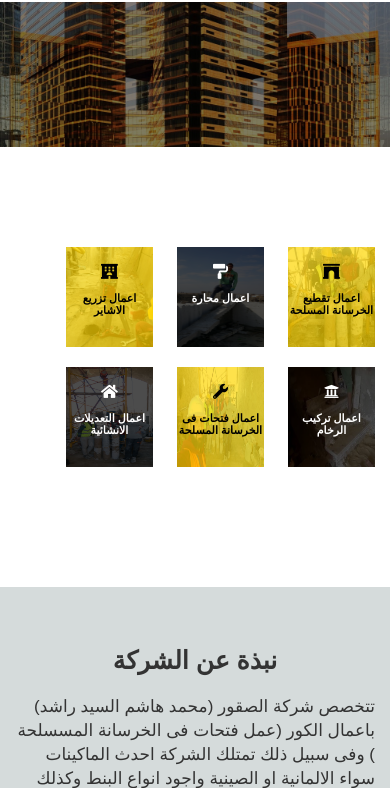
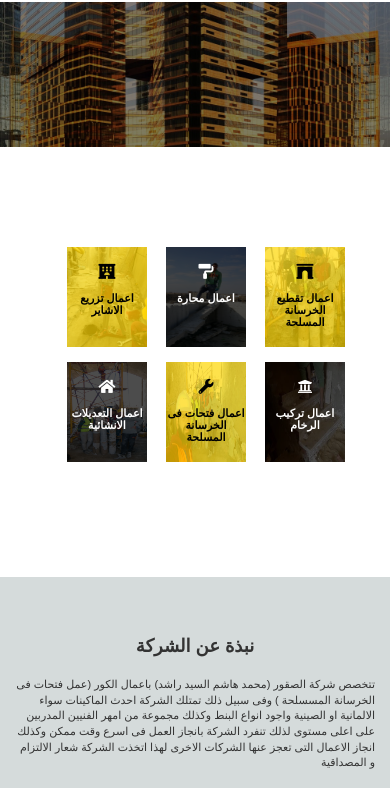
Before and after one commit to Zeinab1/Falcons, a plain HTML site: page index.html in a window 390 px wide. Shown: the part 48-836 px from the top of the page. Drawn offline with Linux system fonts and the light colour scheme.

Commit message:
no message

```diff
--- a/css/stylea.css
+++ b/css/stylea.css
@@ -359,29 +359,32 @@ filter: alpha(opacity=100)
 }
 }
 @media (min-width:300px)  {
-.repair{margin-bottom:3px; margin-left:3px;}
 .repair img{
-	width:87px;
+	width:80px;
 	height:100px;
 }
+.repair{margin-bottom:3px;}
 .repair h6{font-size:11px;}
 .repair i{font-size:15px;}
-.over2{width:87px; padding-top:15px;}
-.over{width:87px; padding-top:15px;}
+.over2{width:80px; padding-top:15px;}
+.over{width:80px; padding-top:15px;}
 }
-@media (min-width:340px) and (max-width:370px)
+@media (min-width:330px) and (max-width:350px)
 {
-.repair{margin-bottom:15px; margin-right:10px; }
+.repair{margin-bottom:3px;}
+.toprow{margin-right:30px;}
+}
+@media (min-width:351px) and (max-width:370px)
+{
+.repair{margin-bottom:5px;}
+.toprow{margin-right:30px;}
 }
 @media (min-width:371px) and (max-width:400px){
-.repair{margin-bottom:20px;}
+.repair{margin-bottom:15px;}
+.toprow{margin-right:30px;}
 }
 @media (min-width:401px){
-.repair{
-	margin-left:5px;
-	margin-bottom:8px;
-	margin-right:5px;
-	}
+.repair{margin-bottom:4px;}
 .repair img{
 	width:110px;
 	height:110px;
@@ -528,8 +531,8 @@ filter: alpha(opacity=100)
 }
 }
 @media (min-width:320px) and (max-width:766px){
-.history h2{font-size:25px; text-align:center}
-.history p{font-size:17px;}
+.history h2{font-size:18px; text-align:center}
+.history p{font-size:11px;}
 }
 @media (min-width:767px) and (max-width:991px){
 .history h2{font-size:30px; text-align:center;}
```
